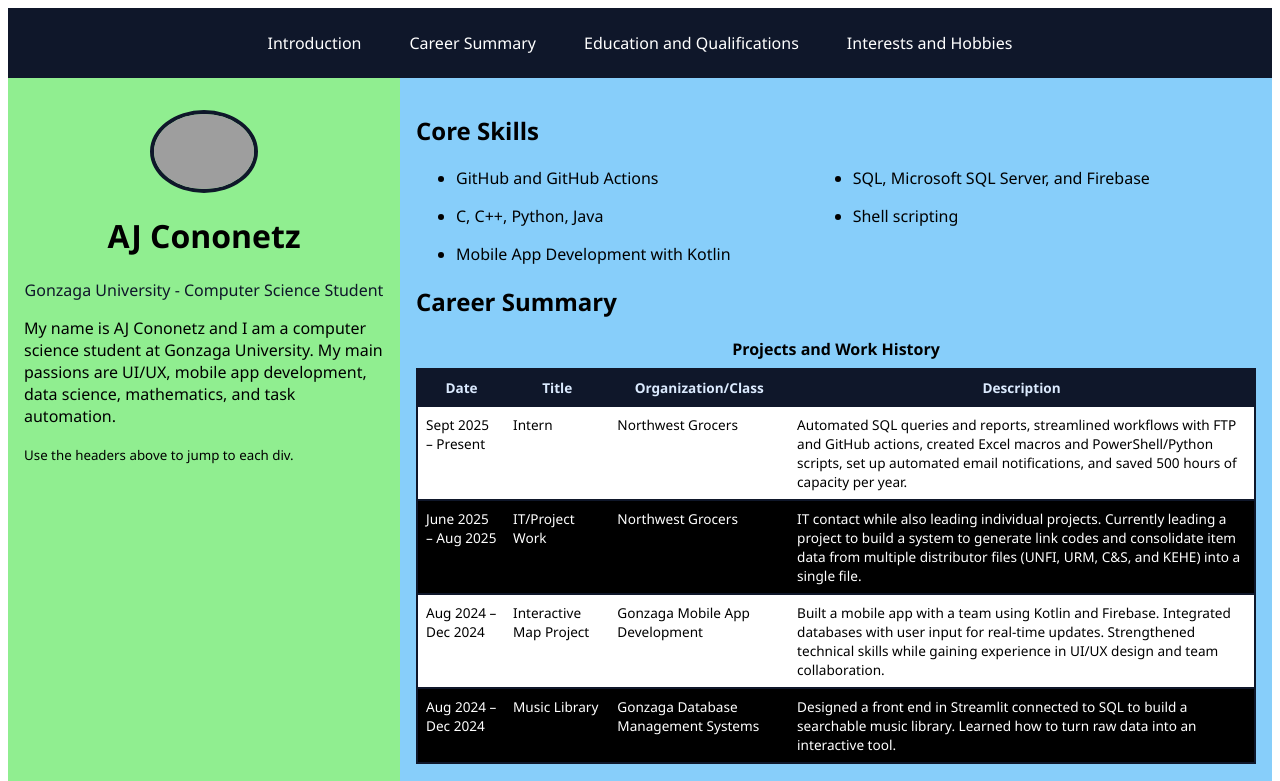
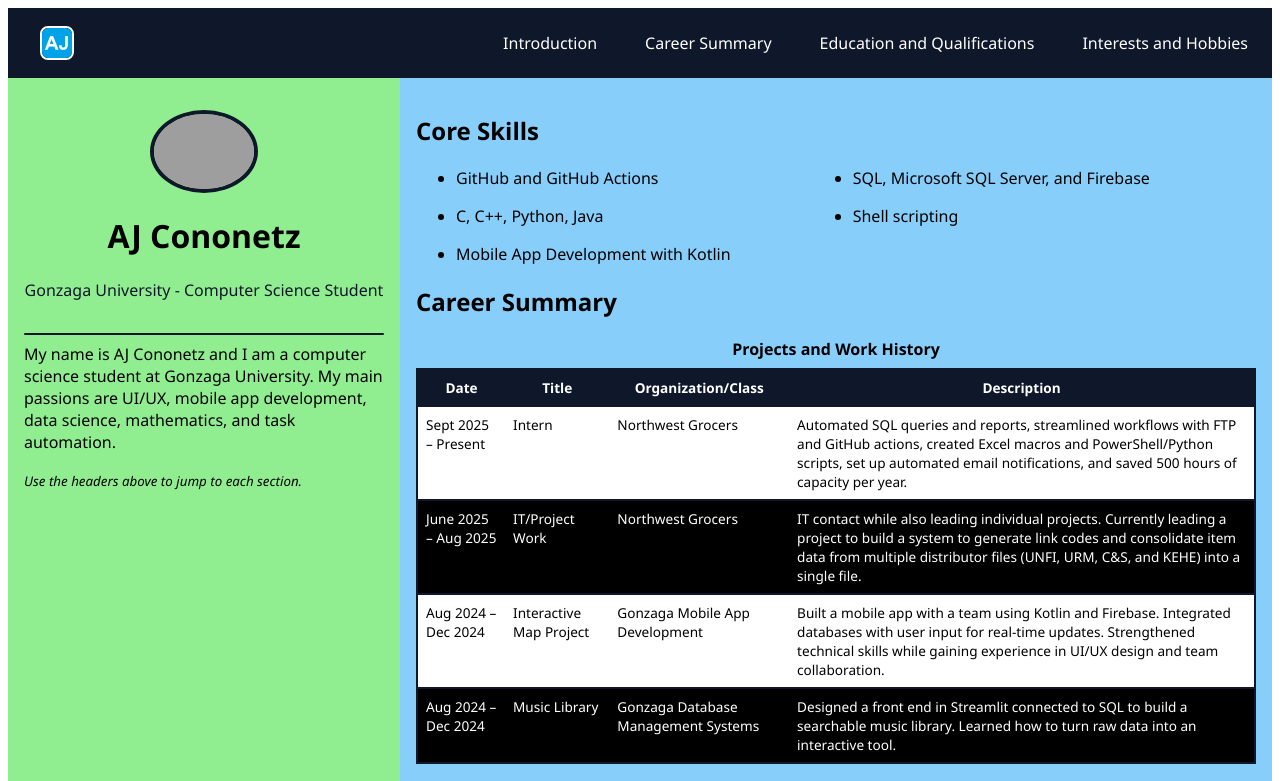
Before and after one commit to GU-Web-Dev-2025/homework-2-css-ajcononetz3, a plain HTML site: page index.html in a window 1280 px wide. Shown: the top 781 px of the page. Drawn offline with Linux system fonts and the light colour scheme; grey boxes are pictures that could not be loaded.

Commit message:
feat(favicon, block comments): Added favicon and logo to header, restyled header, and added block comments for each file

```diff
--- a/index.html
+++ b/index.html
@@ -1,3 +1,9 @@
+<!--
+    AJ Cononetz
+    CPSC 332: Web Development
+    Homework 2 - CSS
+    Last Modified: 9/25/25
+-->
 <!DOCTYPE html>
 <html lang="en">
 <head>
@@ -5,9 +11,11 @@
     <meta name="viewport" content="width=device-width, initial-scale=1.0">
     <title>AJ Cononetz 1-page CV</title>
     <link rel="stylesheet" href="styles.css">
+    <link rel="shortcut icon" href="images/ajfavicon.png" type="image/png">
 </head>
 <body>
     <header class="site-header">
+        <img src="images/ajfavicon.png" alt="AJ Logo" class="site-logo">
         <nav class="site-nav">
             <a href="#profile">Introduction</a>
             <a href="#career">Career Summary</a>
@@ -32,7 +40,7 @@
             </div>
 
             <div>
-                <p><small>Use the headers above to jump to each div.</small></p>
+                <p><small><i>Use the headers above to jump to each section.</i></small></p>
             </div>
         </div>
 
--- a/styles.css
+++ b/styles.css
@@ -1,3 +1,9 @@
+/*
+    AJ Cononetz
+    CPSC 332: Web Development
+    Homework 2 - CSS
+    Last Modified: 9/25/25
+*/
 /* Main flex container */
 #flex-container {
     display: flex;
@@ -11,6 +17,9 @@ body {
 
 /* Site header and nav */
 .site-header {
+    display: flex;
+    justify-content: space-between;
+    align-items: center;
     background: #0f172a;
     padding: 1rem;
 }
@@ -29,6 +38,13 @@ body {
     background: #dcebfe38;
     outline: none;
     border-radius: 4px;
+}
+.site-logo {
+    height: 30px;
+    border-radius: 8px;
+    border: 2px solid white;
+    margin-right: 2rem;
+    margin-left: 1rem;
 }
 
 /* Profile side */
@@ -57,6 +73,16 @@ body {
 .title {
     text-align: center;
     color: #0f172a;
+}
+
+.title::after {
+    content: "";
+    display: block;
+    width: 100%;
+    height: 2px;
+    background: #0f172a;
+    margin: 2rem auto -0.5rem;
+    border-radius: 2px;
 }
 
 
@@ -91,7 +117,7 @@ body {
 
 .style-table th {
     background-color: #0f172a;
-    color: #dbeafe;
+    color: white;
     padding: 0.5rem 0.5rem;
     vertical-align: top;
     font-size: 0.85rem;
```
